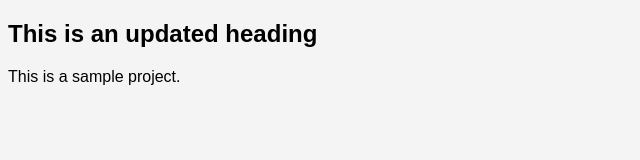
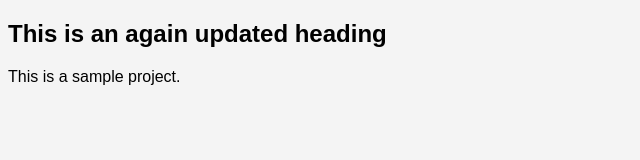
Before and after one commit to aanya-tanwar/hell-world, a plain HTML site: page index.html in a window 1280 px wide. Shown: the whole page, without its empty margins (0-640 px from the left). Drawn offline with Linux system fonts and the light colour scheme.

Commit message:
again again updated

```diff
--- a/index.html
+++ b/index.html
@@ -8,7 +8,7 @@
     <link rel="stylesheet" href="style.css">
 </head>
 <body>
-    <h2>This is an updated heading</h2>
+    <h2>This is an again updated heading</h2>
 
     <p>This is a sample project.</p>
 </body>
```
